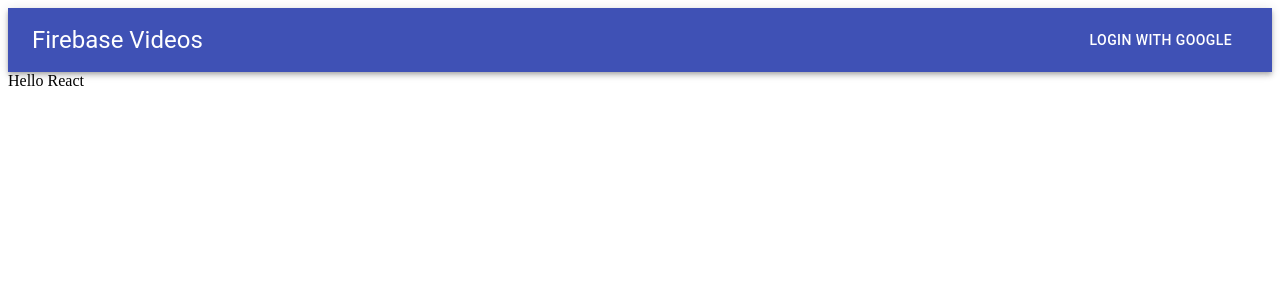
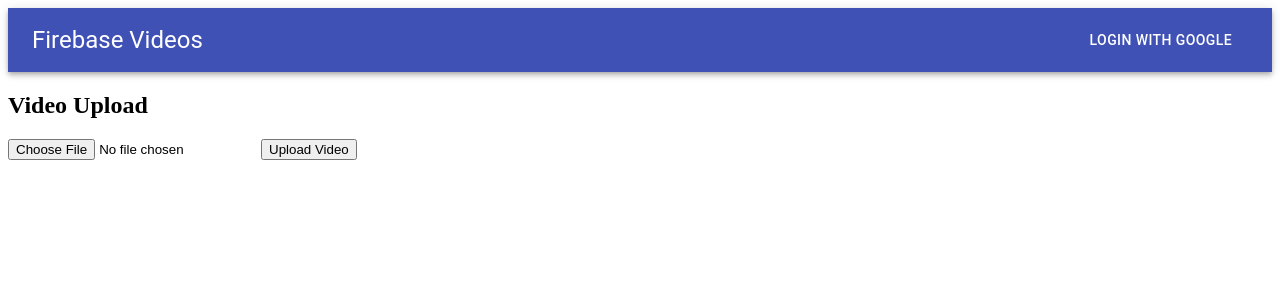
Before and after one commit to tankenta/react-firebase-example, a React (Create React App) app: page /upload in a window 1280 px wide. Shown: the top 300 px of the page. Built offline with nearby package versions, Linux system fonts and the light colour scheme; no server answers.

Commit message:
Add VideoUploader

```diff
--- a/package.json
+++ b/package.json
@@ -11,6 +11,7 @@
     "firebase": "^8.4.1",
     "react": "^17.0.2",
     "react-dom": "^17.0.2",
+    "react-router-dom": "^5.2.0",
     "react-scripts": "4.0.3",
     "web-vitals": "^1.0.1"
   },
--- a/src/components/App.js
+++ b/src/components/App.js
@@ -1,13 +1,17 @@
 import React from 'react';
+import { BrowserRouter as Router, Route, Switch } from 'react-router-dom';
 import Header from './Header';
+import VideoUpload from './VideoUpload';
 
-function App() {
-  return (
-    <>
+const App = () => (
+  <Router>
+    <div className="App">
       <Header />
-      <div>Hello React</div>
-    </>
-  );
-}
+      <Switch>
+        <Route path="/upload" component={VideoUpload} />
+      </Switch>
+    </div>
+  </Router>
+);
 
 export default App;
--- a/src/components/Header.js
+++ b/src/components/Header.js
@@ -1,4 +1,5 @@
 import React, { useState, useEffect } from 'react';
+import { Link } from 'react-router-dom';
 import PropTypes from 'prop-types';
 import { withStyles } from '@material-ui/core/styles';
 import AppBar from '@material-ui/core/AppBar';
@@ -27,23 +28,11 @@ const styles = theme => ({
     margin: 10,
     backgroundColor: 'white',
   },
+  link: {
+    textDecoration: 'none',
+    color: 'white',
+  },
 });
-
-function Header({ classes }) {
-  const [isLogin, setIsLogin] = useState(false);
-  const [userProfile, setUserProfile] = useState({ name: '', picUrl: '' });
-
-  useEffect(() => {
-    firebase.auth().onAuthStateChanged(user => {
-      if (user) {
-        setIsLogin(true);
-        setUserProfile({ name: user.displayName, picUrl: user.photoURL });
-      } else {
-        setIsLogin(false);
-        setUserProfile({ name: '', picUrl: '' });
-      }
-    });
-  }, []);
 
 const googleLogin = () => {
   const provider = new firebase.auth.GoogleAuthProvider();
@@ -69,15 +58,35 @@ function Header({ classes }) {
     <Button color="inherit" className={classes.button} onClick={googleSignOut}>
       Sign Out
     </Button>
+    <Button variant="contained" color="default">
+      <Link to="/upload" className={classes.link}>Upload</Link>
+      <CloudUploadIcon className={classes.rightIcon} />
+    </Button>
   </>
 );
+
+const Header = ({ classes }) => {
+  const [isLogin, setIsLogin] = useState(false);
+  const [userProfile, setUserProfile] = useState({ name: '', picUrl: '' });
+
+  useEffect(() => {
+    firebase.auth().onAuthStateChanged(user => {
+      if (user) {
+        setIsLogin(true);
+        setUserProfile({ name: user.displayName, picUrl: user.photoURL });
+      } else {
+        setIsLogin(false);
+        setUserProfile({ name: '', picUrl: '' });
+      }
+    });
+  }, []);
 
   return (
     <div className={classes.root}>
       <AppBar position="static" color="primary">
         <Toolbar>
           <Typography variant="h5" color="inherit" className={classes.flex}>
-            Firebase Videos
+            <Link to="/" className={classes.link}>Firebase Videos</Link>
           </Typography>
           {
             isLogin
--- /dev/null
+++ b/src/components/VideoUpload.js
@@ -0,0 +1,40 @@
+import React from 'react';
+import firebase from 'firebase/app';
+import 'firebase/storage';
+
+const handleChange = (event, setVideo) => {
+  event.preventDefault();
+  const video = event.target.files[0];
+  setVideo(video);
+}
+
+const handleSubmit = (event, video) => {
+  event.preventDefault();
+  fileUpload(video);
+}
+
+const fileUpload = async video => {
+  try {
+    const userUid = firebase.auth().currentUser.uid;
+    const filePath = `videos/${userUid}/${video.name}`;
+    const videoStorageRef = firebase.storage().ref(filePath);
+    const fileSnapshot = await videoStorageRef.put(video);
+    console.log(fileSnapshot);
+  } catch (error) {
+    console.log(error);
+  }
+}
+
+const VideoUpload = () => {
+  const [video, setVideo] = React.useState(null);
+
+  return (
+    <form onSubmit={e => handleSubmit(e, video)}>
+      <h2>Video Upload</h2>
+      <input type="file" accept="video/*" onChange={e => handleChange(e, setVideo)} />
+      <button type="submit">Upload Video</button>
+    </form>
+  );
+}
+
+export default VideoUpload;
```
Also changed, not shown: 2 other files (tests, documents, lock files or other folders). Lines whose indentation alone changed are shown as unchanged.
